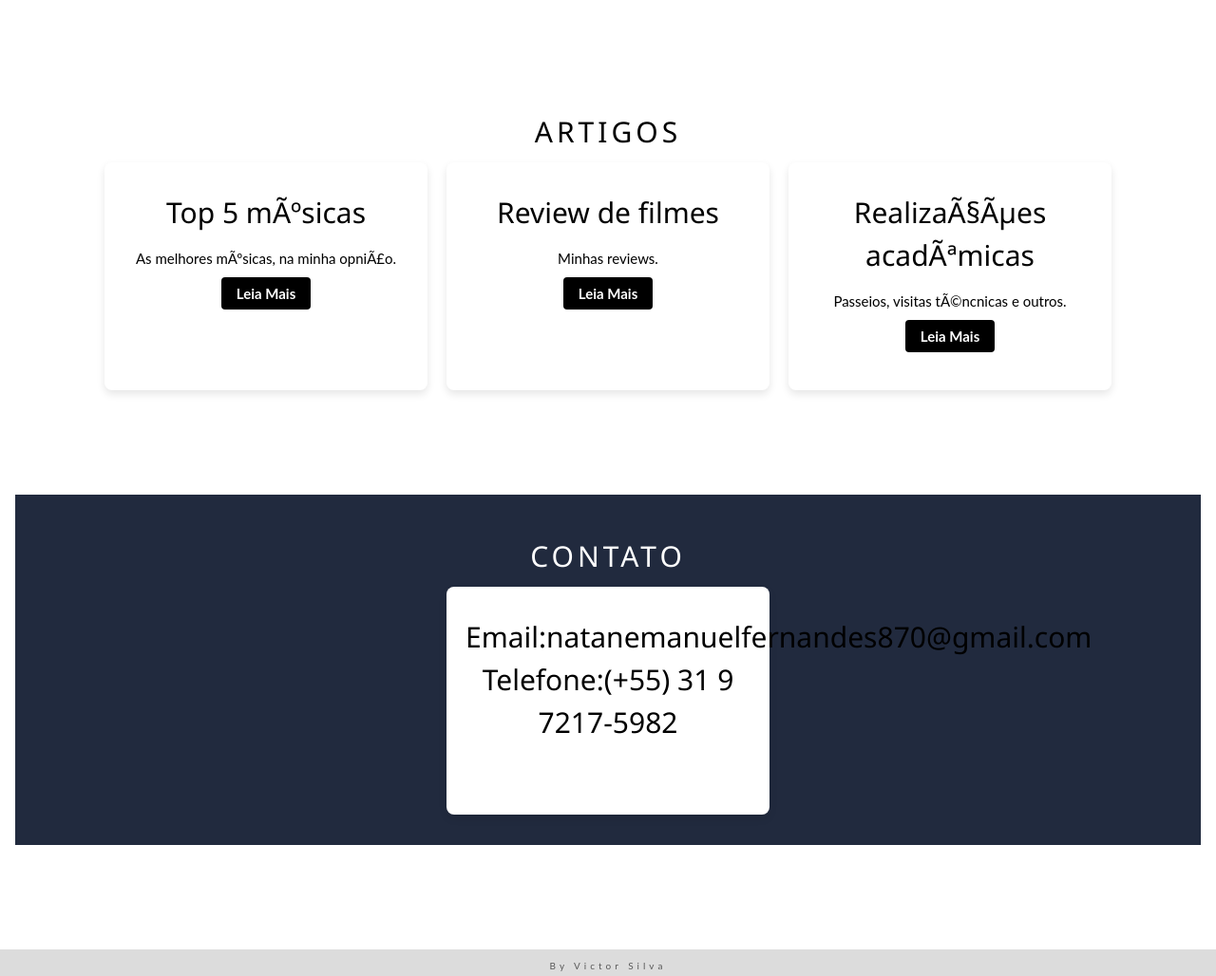
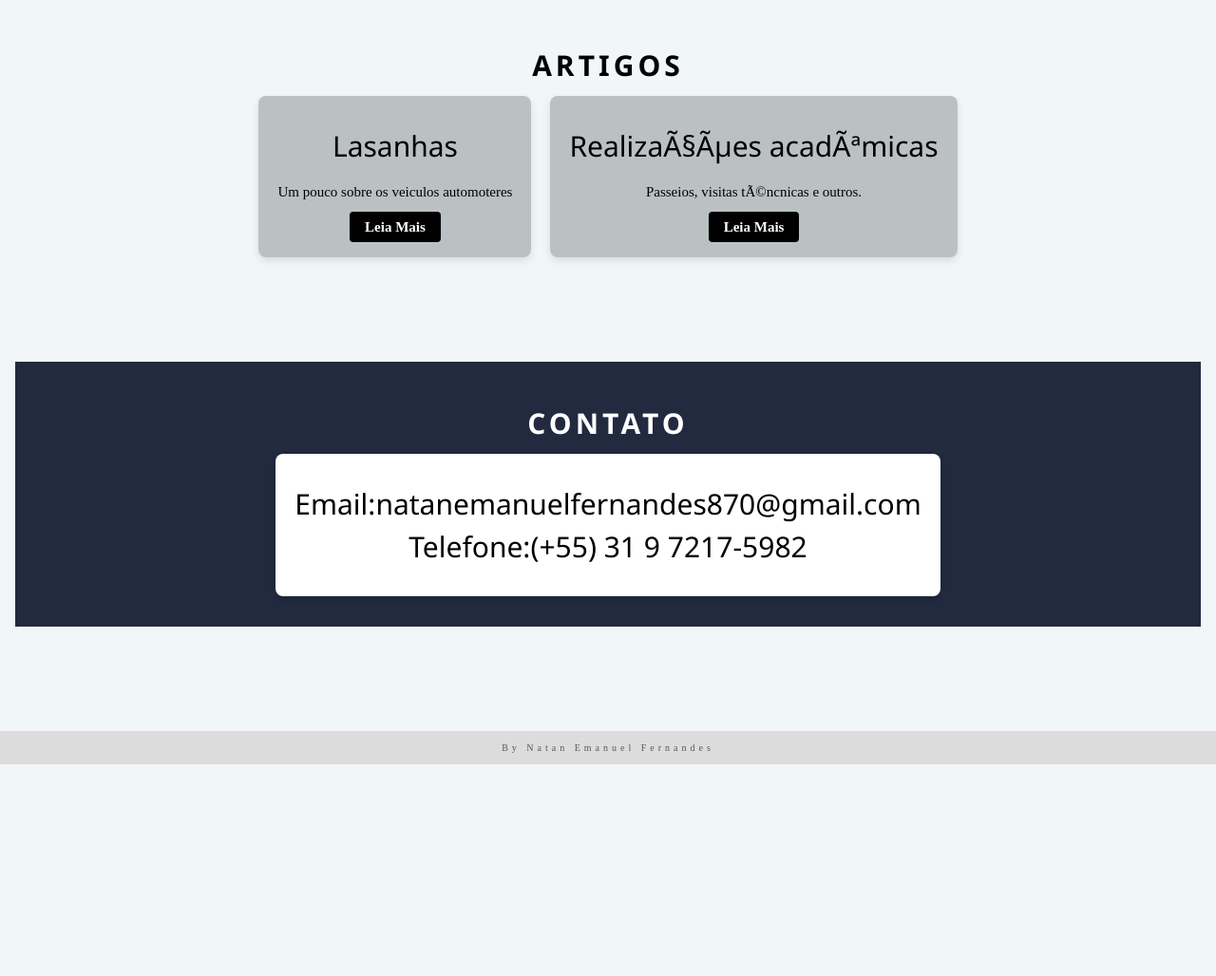
Before and after one commit to NatanFer/natanfer.github.io, a plain HTML site: page index.html in a window 1280 px wide. Shown: the part 820-1848 px from the top of the page at 95% size. After the commit the page ends 1625 px from the top, so only its background shows below. Drawn offline with Linux system fonts and the light colour scheme.

Commit message:
#parte1-portifolio

```diff
--- a/index.html
+++ b/index.html
@@ -27,14 +27,14 @@
     <div id="inicio" class="content">
 
         <section class="container content center padding-64" id="sobre">
-            <h2 class="wide">SOBRE MIM</h2>
+            <h2 class="wide"><strong> SOBRE MIM </strong></h2>
             <p class="opacity"><i>Amo a música tecnlogia e principalmente quando estão unidos com paixão motores a combustão</i></p>
             <p class="justify center">
-                Morador de <a class="textlink" href="https://goo.gl/maps/pzVGhnrn9p3seaCa6" target="_blank"> São
+                Morador de <a class="textlink" href="https://www.google.com/maps/place/S%C3%A3o+Gon%C3%A7alo+do+Rio+Abaixo+-+MG/@-19.7974175,-43.4788185,11z/data=!3m1!4b1!4m6!3m5!1s0xa5b311780618b7:0x7e8518aecc3cf780!8m2!3d-19.8226405!4d-43.3663742!16s%2Fm%2F04qb5lc?entry=ttu target="_blank"> São
                     Gonçalo do Rio Abaixo<a>, cursando o tecnico de informatica para internet <br> Apreciador de uma boa composição musical e veiculos automotores.</a>
             </p>
             <section id="projetos" class="container content center padding-64 black-ground">
-                <h2 class="wide">PROJETOS</h2>
+                <h2 class="wide"><strong> PROJETOS </strong></h2>
                 <div class="card-container">
                     <div class="cardBox">
                         <h2>App Inventor</h2>
@@ -49,18 +49,14 @@
                 </div>
             </section>
             <section id="artigos" class="container content center padding-64">
-                <h2 class="wide">ARTIGOS</h2>
+                <h2 class="wide"> <strong>ARTIGOS</strong></h2>
                 <div class="card-container">
                     <div class="cardBox">
-                        <h2>Top 5 músicas</h2>
-                        <p>As melhores músicas, na minha opnião.</p>
+                        <h2>Lasanhas</h2>
+                        <p>Um pouco sobre os veiculos automoteres</p>
                         <a class="btn-card" type="button" href="./src/pages/articles.html">Leia Mais</a>
                     </div>
-                    <div class="cardBox">
-                        <h2>Review de filmes</h2>
-                        <p>Minhas reviews.</p>
-                        <a class="btn-card" type="button" href="./src/pages/articles.html">Leia Mais</a>
-                    </div>
+
                     <div class="cardBox">
                         <h2>Realizações acadêmicas</h2>
                         <p>Passeios, visitas téncnicas e outros.</p>
@@ -69,7 +65,7 @@
                 </div>
             </section>
             <section id="contato" class="container content center padding-32 black-ground">
-                <h2 class="wide">CONTATO</h2>
+                <h2 class="wide"><strong>CONTATO</strong></h2>
                 <div class="card-container">
 
                     <div class="cardBox">
@@ -81,7 +77,7 @@
             </section>
         </div>
         <footer class="container content center">
-            <p class="center opacity wide">By Victor Silva</p>
+            <p class="center opacity wide">By Natan Emanuel Fernandes</p>
         </footer>
     </body>
 
--- a/src/css/style.css
+++ b/src/css/style.css
@@ -13,8 +13,10 @@ color: black;
 body {
     font-size: 15px;
     line-height: 1.5;
-    font-family: "Lato", sans-serif;
+    font-family:'Times New Roman', Times, serif;
+    background-color: #F1F6F9;
 }
+
 
 header {
     top: 0;
@@ -87,7 +89,7 @@ nav a:hover {
 .content {
     margin-left: auto;
     margin-right: auto;
-    max-width: 8000px;
+    max-width: 100%;
     margin-top: 46px
 }
 
@@ -163,14 +165,12 @@ section{
   }
 
   .cardBox {
-    background-color: #fff;
+    background-color: #a6acafb7;
     box-shadow: 0px 4px 8px rgba(0, 0, 0, 0.1);
     border-radius: 8px;
     padding: 20px;
-    width: 300px;
-    height: 200px;
-    max-width:300px;
-    max-height: 200px;
+    width: auto;
+    height: auto;
     text-align: center;
     flex-shrink: 1;
   }
```
